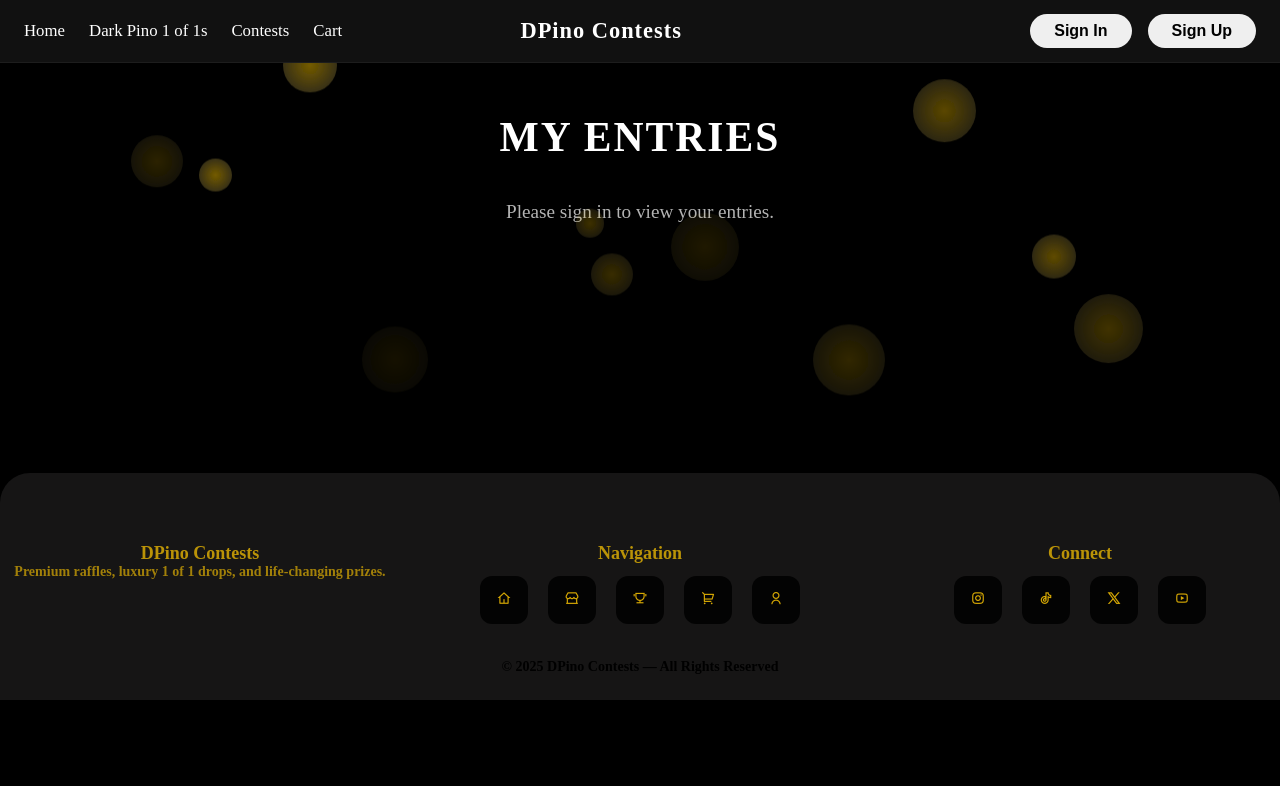
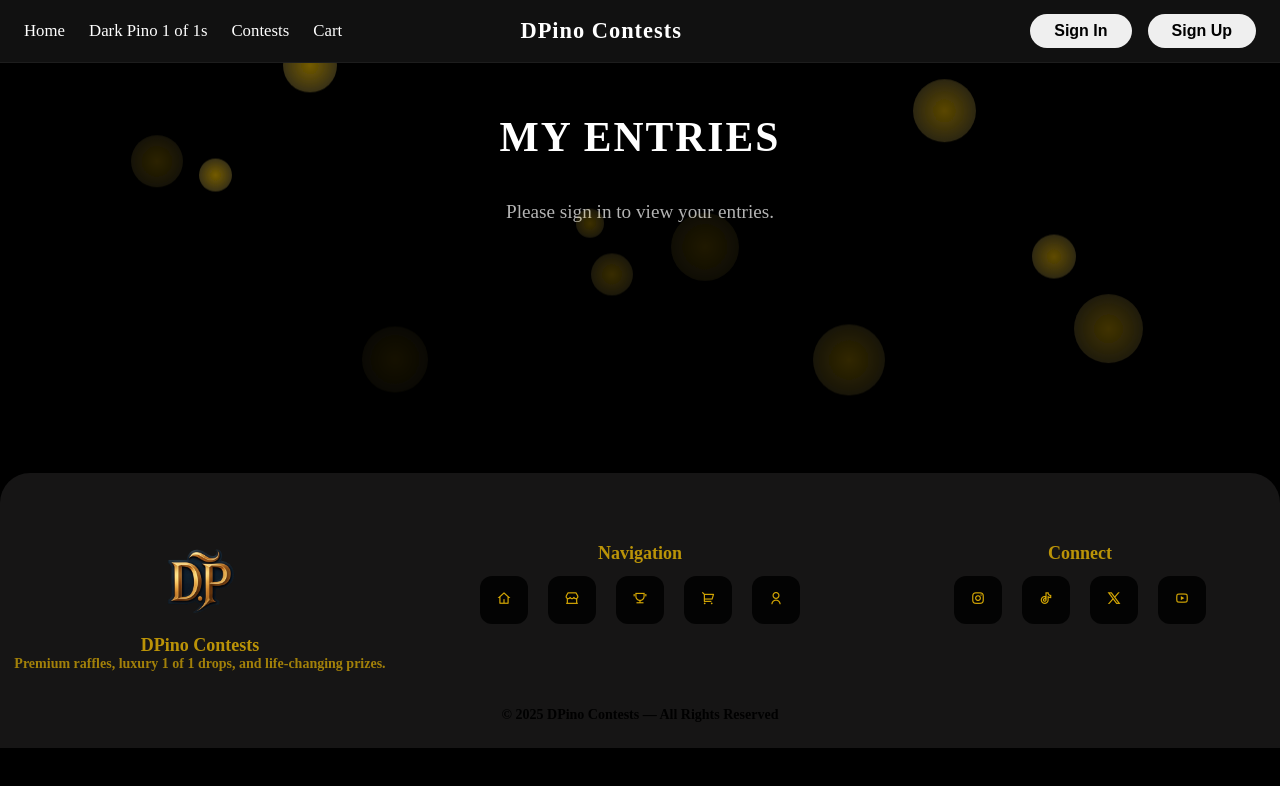
Before and after one commit to tradinglord88/Dark-Pino-Raffle-, a Next.js app: page /my-entries in a window 1280 px wide. Shown: the top 786 px of the page. Built offline with nearby package versions, Linux system fonts and the light colour scheme; no server answers; a web font is replaced by a local one.

Commit message:
complete footer

```diff
--- a/src/app/globals.css
+++ b/src/app/globals.css
@@ -3868,3 +3868,24 @@ html {
 .footer {
   background-color: rgba(73, 70, 70, 0.3);
 }
+
+/* Footer Logo Styling */
+.footer-brand {
+  text-align: center;
+}
+
+.footer-logo {
+  width: 80px;
+  /* Adjust size here */
+  height: auto;
+  margin: 0 auto 12px;
+  /* centers + adds spacing below */
+  display: block;
+}
+
+@media (max-width: 600px) {
+  .footer-logo {
+    width: 65px;
+    /* smaller on mobile */
+  }
+}
--- a/src/components/Footer.jsx
+++ b/src/components/Footer.jsx
@@ -3,11 +3,16 @@ export default function Footer() {
         <footer className="footer">
             <div id="bubble-anchor"></div>
 
-
             {/* === GRID CONTENT === */}
             <div className="footer-grid">
 
-                <div className="col">
+                <div className="col footer-brand">
+                    <img
+                        src="/Image/logo.png"   // ⬅️ replace with your actual logo path
+                        alt="DPino Logo"
+                        className="footer-logo"
+                    />
+
                     <h3>DPino Contests</h3>
                     <p>Premium raffles, luxury 1 of 1 drops, and life-changing prizes.</p>
                 </div>
```
Also changed, not shown: public/Image/logo.png.
